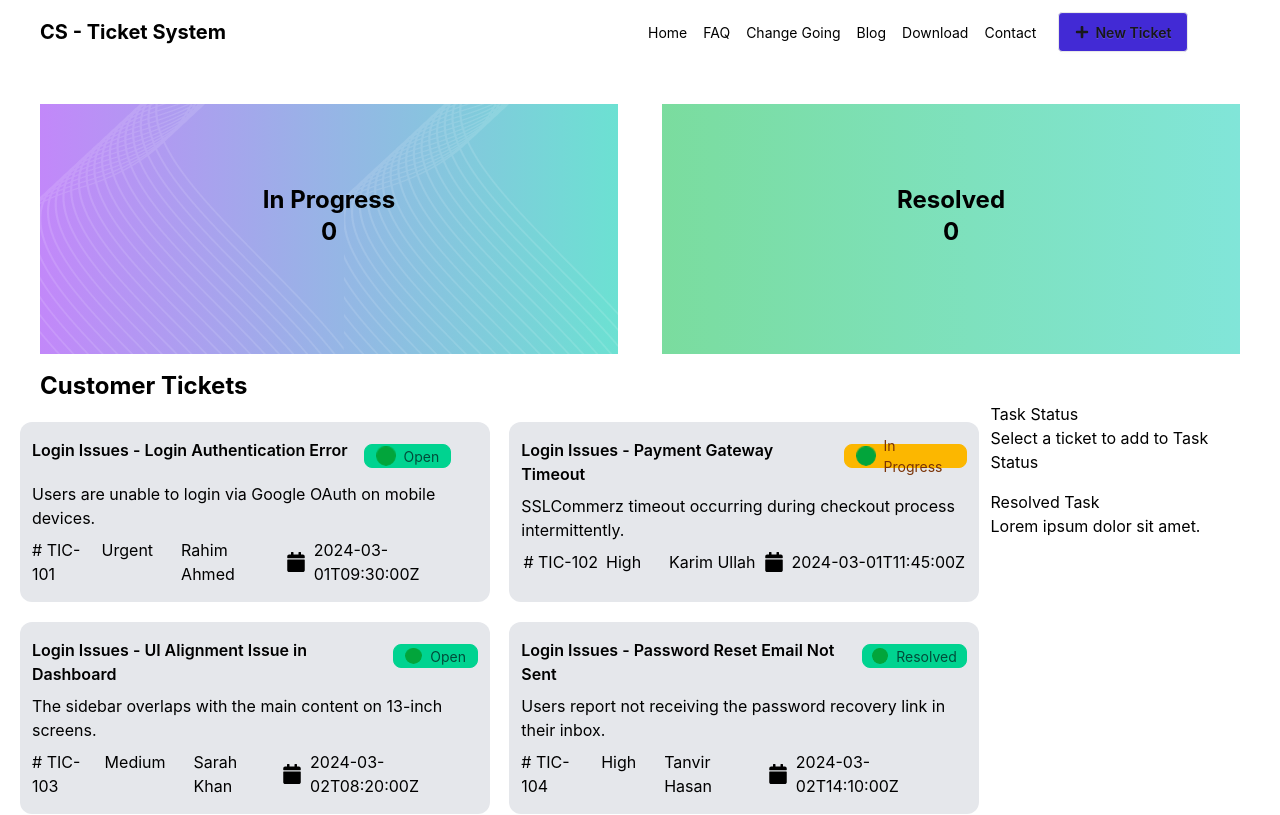
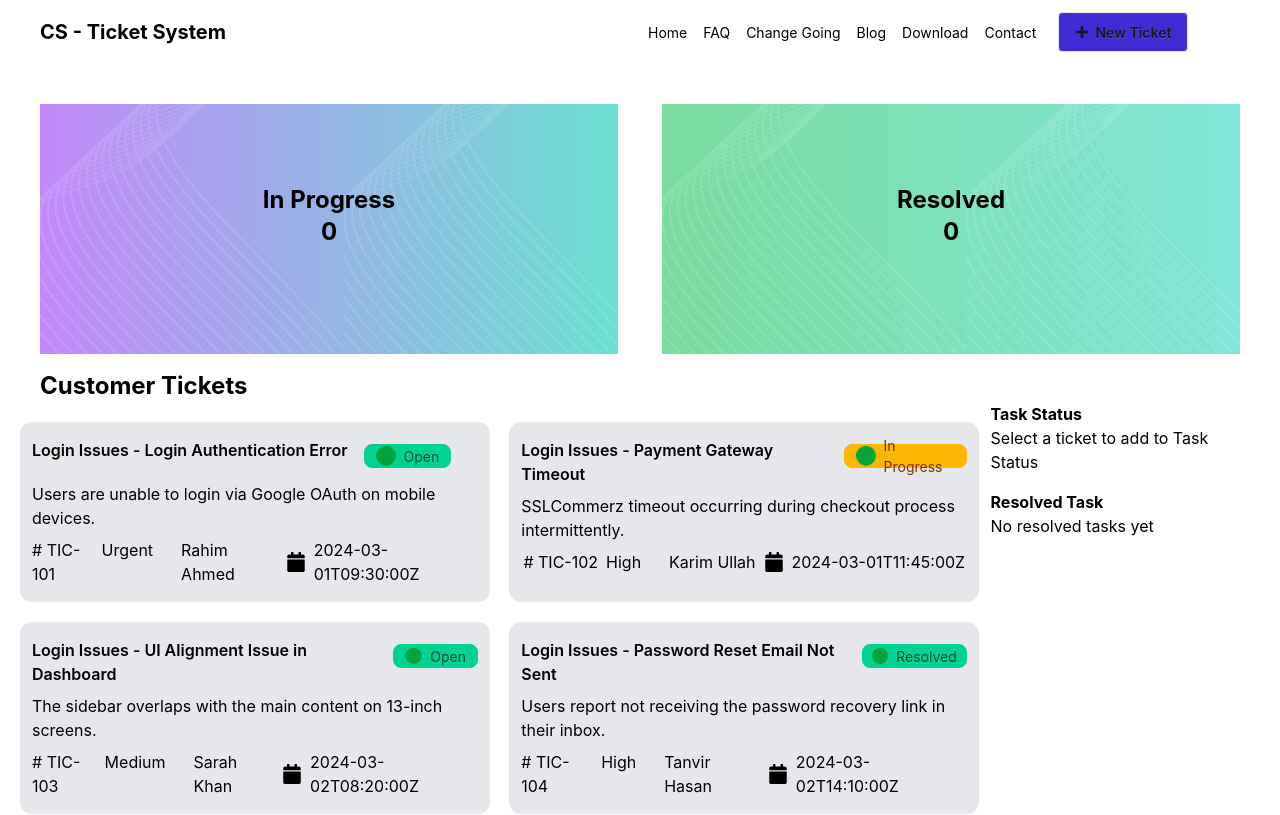
Before and after one commit to Tazim212/react-support-zone, a React (Vite) app: page / in a window 1280 px wide. Shown: the top 815 px of the page. Built offline with nearby package versions, Linux system fonts and the light colour scheme.

Commit message:
statisticle part done

```diff
--- a/src/App.jsx
+++ b/src/App.jsx
@@ -1,4 +1,4 @@
-import { Suspense, use } from 'react'
+import { Suspense, use, useState } from 'react'
 import './App.css'
 import { ToastContainer } from 'react-toastify';
 import Banner from './components/Banner/Banner'
@@ -10,6 +10,9 @@ const loadTicket = fetch('ticket.json').then(res => res.json())
 
 function App() {
 
+  const [progress, setProgress] = useState([])
+  const [resolved, setResolved] = useState(0)
+
   const ticketData = use(loadTicket)
 
   // console.log(ticketData)
@@ -17,9 +20,16 @@ function App() {
     <div>
       <Navbar></Navbar>
       <div className='max-w-[1240px] mx-auto'>
-        <Banner></Banner>
+        <Banner progress={progress} resolved={resolved}></Banner>
         <Suspense fallback={<span className="loading loading-dots loading-xl"></span>}>
-          <TicketContainer ticketData={ticketData}></TicketContainer>
+          <TicketContainer ticketData={ticketData}
+          progress={progress}
+          setProgress={setProgress}
+          resolved={resolved}
+          setResolved={setResolved}
+          >
+
+          </TicketContainer>
         </Suspense>
       </div>
       <Footer></Footer>
--- a/src/components/Banner/Banner.jsx
+++ b/src/components/Banner/Banner.jsx
@@ -1,22 +1,28 @@
 import React from 'react';
 import vector1 from '../../assets/vector1.png'
+// import vector2 from '../../assets/vector.png'
 
-const Banner = () => {
+const Banner = ({ progress, resolved }) => {
+    console.log(resolved)
     return (
         <div className='flex justify-center items-center gap-1 mt-10'>
             <div
-            style={{backgroundImage: `linear-gradient(to right in srgb, rgba(168, 85, 247, 0.7), rgba(45, 212, 191, 0.7)),
-            url(${vector1})`}}
-            className='w-[708px] h-[250px] text-center pt-20 mx-5 font-bold text-2xl bg-blend-overlay z-10'>
+                style={{
+                    backgroundImage: `linear-gradient(to right in srgb, rgba(168, 85, 247, 0.7), rgba(45, 212, 191, 0.7)),
+            url(${vector1})`
+                }}
+                className='w-[708px] h-[250px] text-center pt-20 mx-5 font-bold text-2xl bg-blend-overlay z-10'>
                 <h2>In Progress</h2>
-                <p>0</p>
+                <p>{progress.length}</p>
             </div>
             <div
-            style={{backgroundImage: `linear-gradient(to right in srgb, rgba(34, 197, 94, 0.6), rgba(45, 212, 191, 0.6)),
-            url('${vector1}')`}}
-            className='w-[708px] h-[250px] text-center pt-20 mx-5 font-bold text-2xl'>
+                style={{
+                    backgroundImage: `linear-gradient(to right in srgb, rgba(34, 197, 94, 0.6), rgba(45, 212, 191, 0.6)),
+            url(${vector1})`
+                }}
+                className='w-[708px] h-[250px] text-center pt-20 mx-5 font-bold text-2xl bg-blend-overlay z-10'>
                 <h2>Resolved</h2>
-                <p>0</p>
+                <p>{resolved}</p>
             </div>
         </div>
     );
--- a/src/components/TicketContainer/TicketCard.jsx
+++ b/src/components/TicketContainer/TicketCard.jsx
@@ -3,13 +3,15 @@ import { FaCalendar } from 'react-icons/fa';
 import ellipse from '../../assets/Ellipse 22.png'
 import { toast } from 'react-toastify';
 
-const TicketCard = ({ ticket, taskStatus, setTaskStatus, setStatus}) => {
+const TicketCard = ({ ticket, taskStatus, setTaskStatus, setStatus, setProgress, progress}) => {
 
     const { id, title, description, customer, priority, status, createdAt } = ticket
 
     const taskFunc = (data) =>{
         const newTask = [...taskStatus, data]
         setTaskStatus(newTask)
+        const newProgress = [...progress, data]
+        setProgress(newProgress)
         toast("Task has been addeded")
         setStatus(false)
     }
--- a/src/components/TicketContainer/TicketContainer.jsx
+++ b/src/components/TicketContainer/TicketContainer.jsx
@@ -2,15 +2,25 @@ import React, { useState } from 'react';
 import TicketCard from './TicketCard';
 import { toast } from 'react-toastify';
 
-const TicketContainer = ({ ticketData }) => {
+const TicketContainer = ({ ticketData, progress, setProgress, setResolved }) => {
 
     const [taskStatus, setTaskStatus] = useState([])
     const [status, setStatus] = useState(true)
 
     const loadData = ticketData;
-    // console.log(taskStatus)
+    // console.log()
 
-    const clickComplete = () => {
+    const clickComplete = (task) => {
+
+        const updatedTaskStatus = taskStatus.filter(item => item.id !== task.id);
+        setTaskStatus(updatedTaskStatus);
+
+        const updatedProgress = progress.filter(prog => prog.id !== task.id);
+        setProgress(updatedProgress);
+
+
+        setResolved(prev => prev + 1);
+
         toast("Completed Successfully")
     }
     return (
@@ -19,23 +29,33 @@ const TicketContainer = ({ ticketData }) => {
             <div className='flex flex-wrap md:flex-nowrap gap-3 justify-center'>
                 <div className='grid grid-cols-1 md:grid-cols-2 gap-5 mt-5'>
                     {
-                        loadData.map(ticket => <TicketCard key={ticket.id} ticket={ticket} setStatus={setStatus} taskStatus={taskStatus} setTaskStatus={setTaskStatus}></TicketCard>)
+                        loadData.map(ticket => <TicketCard
+                            key={ticket.id}
+                            ticket={ticket}
+                            setStatus={setStatus} taskStatus={taskStatus}
+                            setTaskStatus={setTaskStatus}
+                            progress={progress}
+                            setProgress={setProgress}>
+                        </TicketCard>)
                     }
                 </div>
                 <div>
-                    <h2>Task Status</h2>
+                    <h2 className='font-bold'>Task Status</h2>
 
                     {
                         status ?
-                            "Select a ticket to add to Task Status"
+                            <p>Select a ticket to add to Task Status</p>
                             :
-                            taskStatus.map(task => <div className='text-black px-3 py-2 mt-3'>
+                            taskStatus.length === 0?
+                            <p>Select a ticket to add to Task Status</p>
+                            :
+                            taskStatus.map(task => <div key={task.id} className='text-black px-3 py-2 mt-3'>
                                 <h2>{task.title}</h2>
-                                <button onClick={clickComplete} className='btn btn-success w-48 mt-2'>Complete</button>
+                                <button onClick={() => clickComplete(task)} className='btn btn-success w-48 mt-2'>Complete</button>
                             </div>)
-                    }
-                    <h2 className='mt-4'>Resolved Task</h2>
-                    <p>Lorem ipsum dolor sit amet.</p>
+                        }
+                    <h2 className='mt-4 font-bold'>Resolved Task</h2>
+                    <p>No resolved tasks yet</p>
                 </div>
             </div>
         </div>
```
